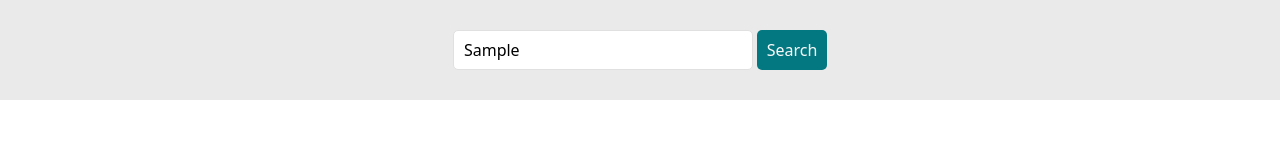
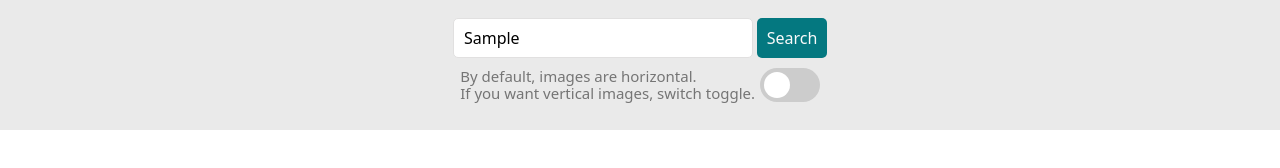
Before and after one commit to alexander-kulyk/goit-js-hw-11, a website built with Parcel: page src/index.html in a window 1280 px wide. Both pictures are taken after typing "Sample" into the empty fields and a click on the button "Search". Built offline with nearby package versions, Linux system fonts and the light colour scheme; no server answers.

Commit message:
update hw 11

```diff
--- a/src/css/style.css
+++ b/src/css/style.css
@@ -19,8 +19,20 @@ image{
     display: flex;
     flex-direction: column;
     justify-content: center;
-    border: 1px solid rgb(225, 224, 224);
-    border-radius: 5px;
+    /* border: 1px solid rgb(225, 224, 224);
+    border-radius: 5px; */
+
+    border-right-width: 1px;
+        border-right-style: solid;
+        border-right-color: rgb(225, 224, 224);
+
+        border-bottom-width: 1px;
+        border-bottom-style: solid;
+        border-bottom-color: rgb(225, 224, 224);
+
+        border-left-width: 1px;
+        border-left-style: solid;
+        border-left-color: rgb(225, 224, 224);
 }
 
 p{
@@ -42,7 +54,7 @@ span{
     justify-content: center;
     align-items: center;
 
-    height: 100px;
+    height: 130px;
     background-color: rgb(150, 150, 150, 0.2);
 }
 
@@ -75,3 +87,72 @@ button:hover{
     display: flex;
     justify-content: center;
 }
+/* ---------checkbox----------- */
+
+.checkbox-container{
+    display: flex;
+    justify-content: space-around;
+    align-items: center;
+
+    margin: 5px;
+}
+
+.switch {
+    position: relative;
+    display: inline-block;
+    width: 60px;
+    height: 34px;
+  }
+
+  .switch input {
+    opacity: 0;
+    width: 0;
+    height: 0;
+  }
+
+  .slider {
+    position: absolute;
+    cursor: pointer;
+    top: 0;
+    left: 0;
+    right: 0;
+    bottom: 0;
+    background-color: #ccc;
+    -webkit-transition: .4s;
+    transition: .4s;
+  }
+
+  .slider:before {
+    position: absolute;
+    content: "";
+    height: 26px;
+    width: 26px;
+    left: 4px;
+    bottom: 4px;
+    background-color: white;
+    -webkit-transition: .4s;
+    transition: .4s;
+  }
+
+  input:checked + .slider {
+    background-color: #2196F3;
+  }
+
+  input:focus + .slider {
+    box-shadow: 0 0 1px #2196F3;
+  }
+
+  input:checked + .slider:before {
+    -webkit-transform: translateX(26px);
+    -ms-transform: translateX(26px);
+    transform: translateX(26px);
+  }
+
+  /* Rounded sliders */
+  .slider.round {
+    border-radius: 34px;
+  }
+
+  .slider.round:before {
+    border-radius: 50%;
+  }
--- a/src/index.html
+++ b/src/index.html
@@ -17,7 +17,20 @@
           autocomplete="off"
           placeholder="Search images..."
         />
+
         <button type="submit">Search</button>
+        <br>
+        <div class="checkbox-container">
+          <p>By default, images are horizontal.<br>
+             If you want vertical images, switch toggle.
+          </p>
+
+          <label class="switch">
+            <input type="checkbox" name="switch">
+            <span class="slider round"></span>
+          </label>
+
+        </div>
       </form>
     </div>
 
--- a/src/index.js
+++ b/src/index.js
@@ -7,6 +7,8 @@ import {renderCardsImages,clearContainer} from "./js/markup-countries";
 
 let valueInput = '';
 let imagesQuantity = 0;
+let checkBox  = false
+let orientationImage =''
 
 
 refs.form.addEventListener('input',onInputForm);
@@ -14,25 +16,35 @@ refs.form.addEventListener('submit', onSubmitSearch);
 refs.loadMoreBtn.addEventListener('click', onloadMoreBtnClick)
 
 function onInputForm(evt) {
-    valueInput = evt.target.value.trim();
-
+    valueInput = evt.currentTarget.elements.searchQuery.value;
 };
 
 async function onSubmitSearch(evt) {
     evt.preventDefault();
+
     if (valueInput === '') {
         return
     };
 
     clearContainer();
     resetPage();
+
+    checkBox = evt.currentTarget.elements.switch.checked;
+    if (checkBox === true) {
+        orientationImage = 'vertical';
+
+    } ;
+    if (checkBox !== true) {
+        orientationImage = 'horizontal'
+
+    };
+
     refs.loadMoreBtn.classList.add('is-hidden');
 
     try {
-        const responce = await getImageAPI(valueInput);
+        const responce = await getImageAPI(valueInput, orientationImage);
         const images = responce.data.hits;
         const totalImages = responce.data.total;
-        console.log(responce);
 
         imagesQuantity = images.length
 
@@ -42,7 +54,9 @@ async function onSubmitSearch(evt) {
 
         Notiflix.Loading.pulse('Loading...');
         Notiflix.Loading.remove(1000);
-        Notiflix.Notify.success(`Hooray! We found totalHits: ${totalImages} images.`);
+        Notiflix.Notify.success(`Hooray! We found totalHits: ${totalImages} images.`,{
+            timeout: 5000,
+          });
 
         refs.loadMoreBtn.classList.remove('is-hidden');
 
@@ -51,19 +65,6 @@ async function onSubmitSearch(evt) {
     } catch (error) {
         console.log('err');
     };
-
-    // getImageAPI(valueInput)
-    //     .then(responce => {
-
-    //     const imagesData = responce.data
-    //     const images = imagesData.hits
-
-    //     if (images.length === 0) {
-    //         return alert("Sorry, there are no images matching your search query. Please try again.");
-    //     };
-
-    //     renderCardsImages(imagesData);
-    // }).catch(err => console.log('err'));
 
 };
 
@@ -75,7 +76,7 @@ async function onloadMoreBtnClick() {
 
     try {
         addPage();
-        const responce = await getImageAPI(valueInput);
+        const responce = await getImageAPI(valueInput,orientationImage);
         const images = responce.data.hits;
         const totalHits = responce.data.totalHits
 
@@ -105,3 +106,21 @@ function imagesQuantityFn(images, totalHits) {
         return Notiflix.Report.info("OOPS 🙊","We're sorry, but you've reached the end of search results.", 'OK')
     };
 };
+
+
+
+
+//----then-----
+
+// getImageAPI(valueInput)
+    //     .then(responce => {
+
+    //     const imagesData = responce.data
+    //     const images = imagesData.hits
+
+    //     if (images.length === 0) {
+    //         return alert("Sorry, there are no images matching your search query. Please try again.");
+    //     };
+
+    //     renderCardsImages(imagesData);
+    // }).catch(err => console.log('err'));
--- a/src/js/api-serves.js
+++ b/src/js/api-serves.js
@@ -4,9 +4,9 @@ const BASE_URL = 'https://pixabay.com/api'
 
 let page = 1;
 
-async function getImageAPI(valueInput) {
+async function getImageAPI(valueInput, orientationImage) {
 
-    return await axios.get(`${BASE_URL}/?key=${API_KEY}&q=${valueInput}&image_type=photo&orientation=horizontal&safesearch=true&page=${page}&per_page=40`)
+    return await axios.get(`${BASE_URL}/?key=${API_KEY}&q=${valueInput}&image_type=photo&orientation=${orientationImage}&safesearch=true&page=${page}&per_page=40`)
 };
 function resetPage() {
     page = 1;
```
